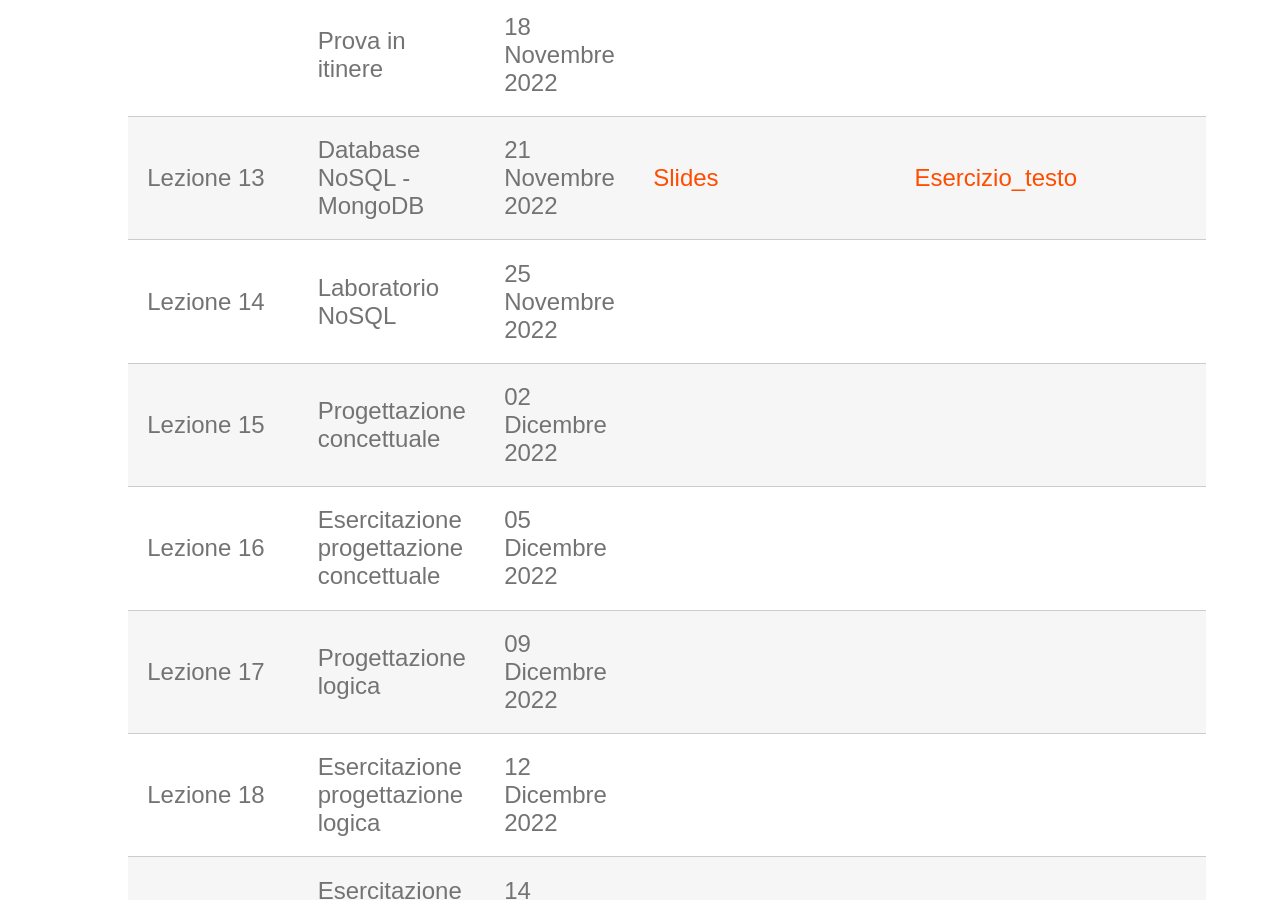
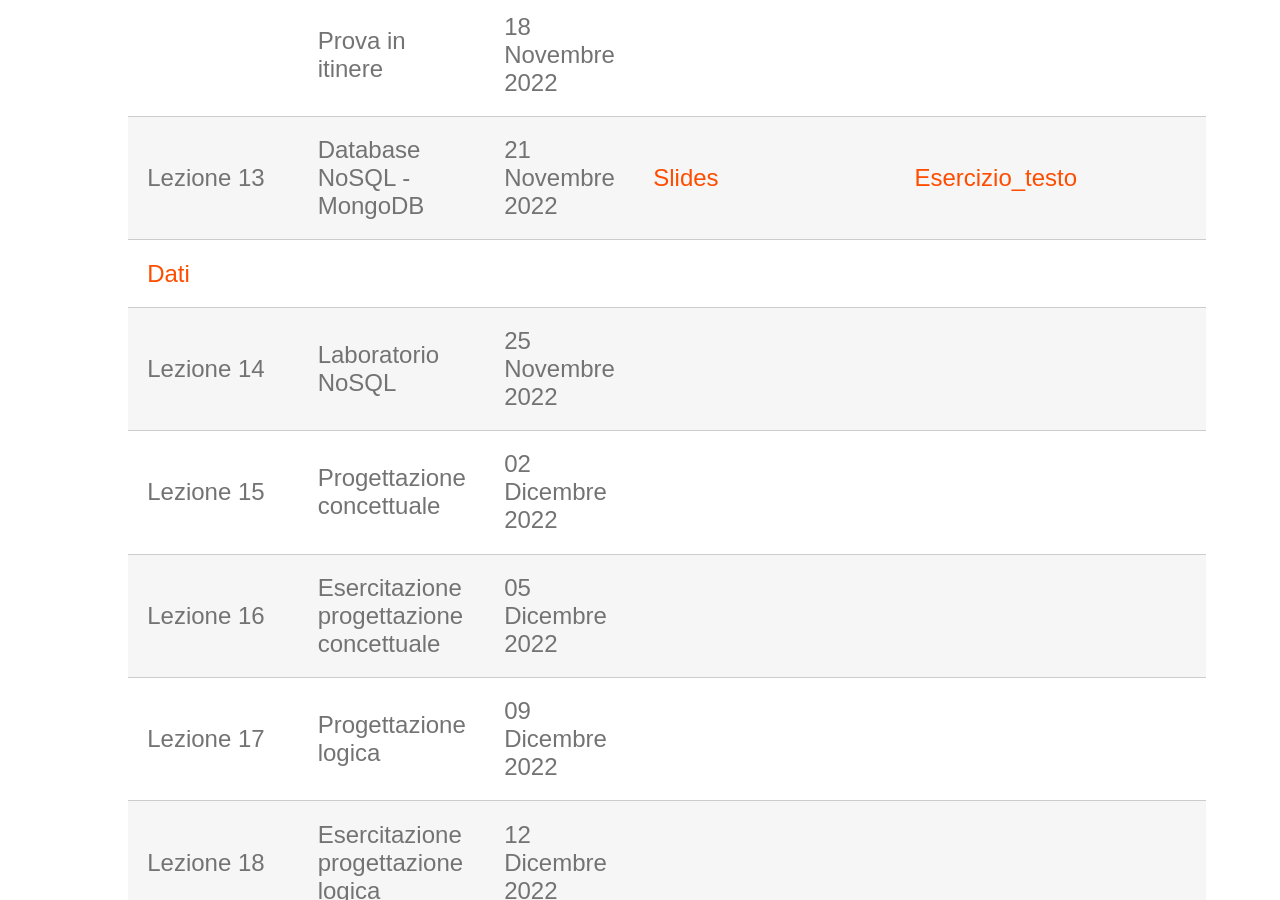
Before and after one commit to perceivelab/database-course, a Jekyll site: the page built from lezioni.md, in a window 1280 px wide and 900 px high, scrolled down 2082 px. Built offline with Jekyll 4.4.1, drawn with Linux system fonts in a browser that asks for light colours; our own code applies the rules of GitHub Pages for plain Markdown files.

Commit message:
Update lezioni.md

```diff
--- a/lezioni.md
+++ b/lezioni.md
@@ -21,7 +21,8 @@
 | Lezione 11 | Laboratorio SQL: parte 4                 | 11 Novembre 2022  |    [Testo](https://drive.google.com/file/d/1mRWKu4KQrLdUTNLvo7KnSt1PISpCNCnb/view?usp=sharing) + [(Dati)](https://drive.google.com/file/d/1cXcNY4v-bQ5S_yA4X_ID9qMZe1GEueGZ/view?usp=sharing)                     |   [Soluzione](https://drive.google.com/file/d/12Z-vylNX0uOQqmvb7hS7y12YFQNtc2c1/view?usp=sharing)          |
 | Lezione 12 | Simulazione prova in itinere             | 14 Novembre 2022  |   [Testo](https://drive.google.com/file/d/1_YcSMiG2r-j5_gkYtsCTBWINlie_lFp0/view?usp=sharing)  + [(Dati)](https://drive.google.com/file/d/18euh_Ov4_DCh9OymHIPlvDSUVkOdeDlo/view?usp=sharing)| [Soluzione](https://drive.google.com/file/d/1G5EJTd3QUSbpBP77APIb-zW8sSZmlGbg/view?usp=sharing)            |
 |            | Prova in itinere               | 18 Novembre 2022  |                         |             |
-| Lezione 13 | Database NoSQL - MongoDB                 | 21 Novembre 2022  |    [Slides](https://drive.google.com/file/d/1W4_aYwbzdaquzuzfpXw7h7pne60HvJB5/view?usp=sharing)                     |   [Esercizio_testo](https://drive.google.com/file/d/1nvLxDGR_t-WDJWiXnCn9gWLpbnOKjjvc/view?usp=sharing)          |
+| Lezione 13 | Database NoSQL - MongoDB                 | 21 Novembre 2022  |    [Slides](https://drive.google.com/file/d/1W4_aYwbzdaquzuzfpXw7h7pne60HvJB5/view?usp=sharing)                     |   [Esercizio_testo](https://drive.google.com/file/d/1nvLxDGR_t-WDJWiXnCn9gWLpbnOKjjvc/view?usp=sharing)
+[Dati](https://studentiunict-my.sharepoint.com/:u:/g/personal/concetto_spampinato_unict_it/EQATE4R5b7BEodSAT5hHzFQB43Bmpj2PcGxqQlsQArT8EQ?e=P9qnDR)|
 | Lezione 14 | Laboratorio NoSQL                        | 25 Novembre 2022  |                         |             |
 | Lezione 15 | Progettazione concettuale                | 02 Dicembre 2022  |                         |             |
 | Lezione 16 | Esercitazione progettazione concettuale  | 05 Dicembre 2022  |                         |             |
```
